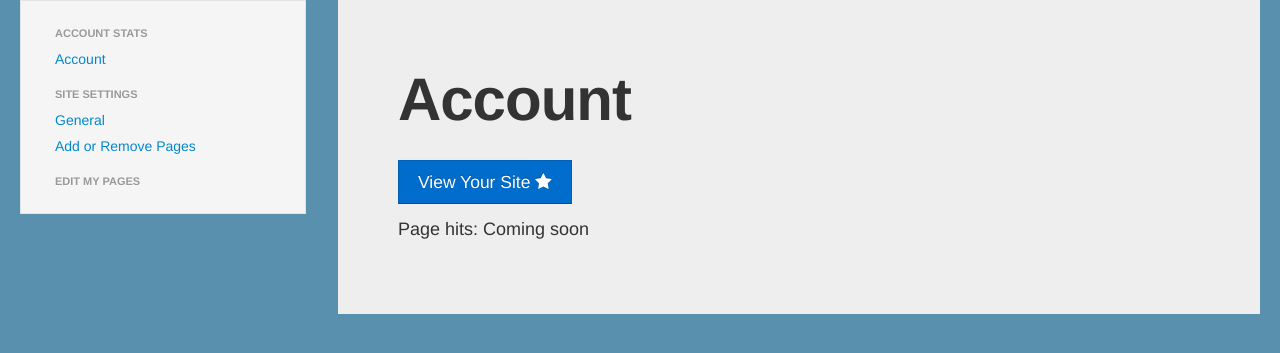
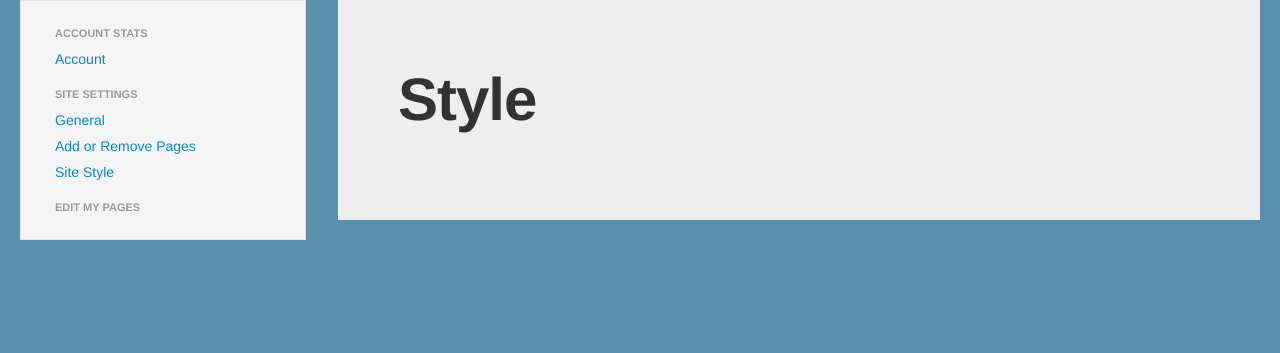
Before and after one commit to TrevorDev/DevBrick, a Node project: template views/mainSite/dashboard/changeStyle.ejs in a window 1280 px wide. Shown: the part 43-396 px from the top of the page. Run offline with Node 20 templates, Linux system fonts and the light colour scheme; the template is opened without the code that fills it, so the values that code supplies are empty; some libraries are stand-ins or nearby versions.

Commit message:
add change style page

```diff
--- a/views/mainSite/dashboard/changeStyle.ejs
+++ b/views/mainSite/dashboard/changeStyle.ejs
@@ -6,10 +6,8 @@
         </div><!--/span-->
         <div class="span9">
           <div class="hero-unit">
-            <h1>Account</h1>
+            <h1>Style</h1>
               <br>
-              <p><a href="#" class="btn btn-primary btn-large">View Your Site <i class="icon-star"></i></a></p>
-            <p>Page hits: Coming soon</p>
           </div>
       </div><!--/row-->
     </div><!--/span-->
--- a/views/mainSite/includes/dashboardMenu.ejs
+++ b/views/mainSite/includes/dashboardMenu.ejs
@@ -5,8 +5,8 @@
     <li class="nav-header">Site Settings</li>
     <li><a href="/dashboard/generalSiteSettings">General</a></li>
     <li><a href="/dashboard/addRemovePages">Add or Remove Pages</a></li>
-    <!--<li><a href="/dashboard/changeStyle">Change Style</a></li>
-    <li><a href="/dashboard/seo">Search Engine Optimization</a></li>-->
+    <li><a href="/dashboard/changeStyle">Site Style</a></li>
+    <!--<li><a href="/dashboard/seo">Search Engine Optimization</a></li>-->
     <li class="nav-header">Edit My Pages</li>
     <%- pageData.editPagesMenu %>
   </ul>
```
